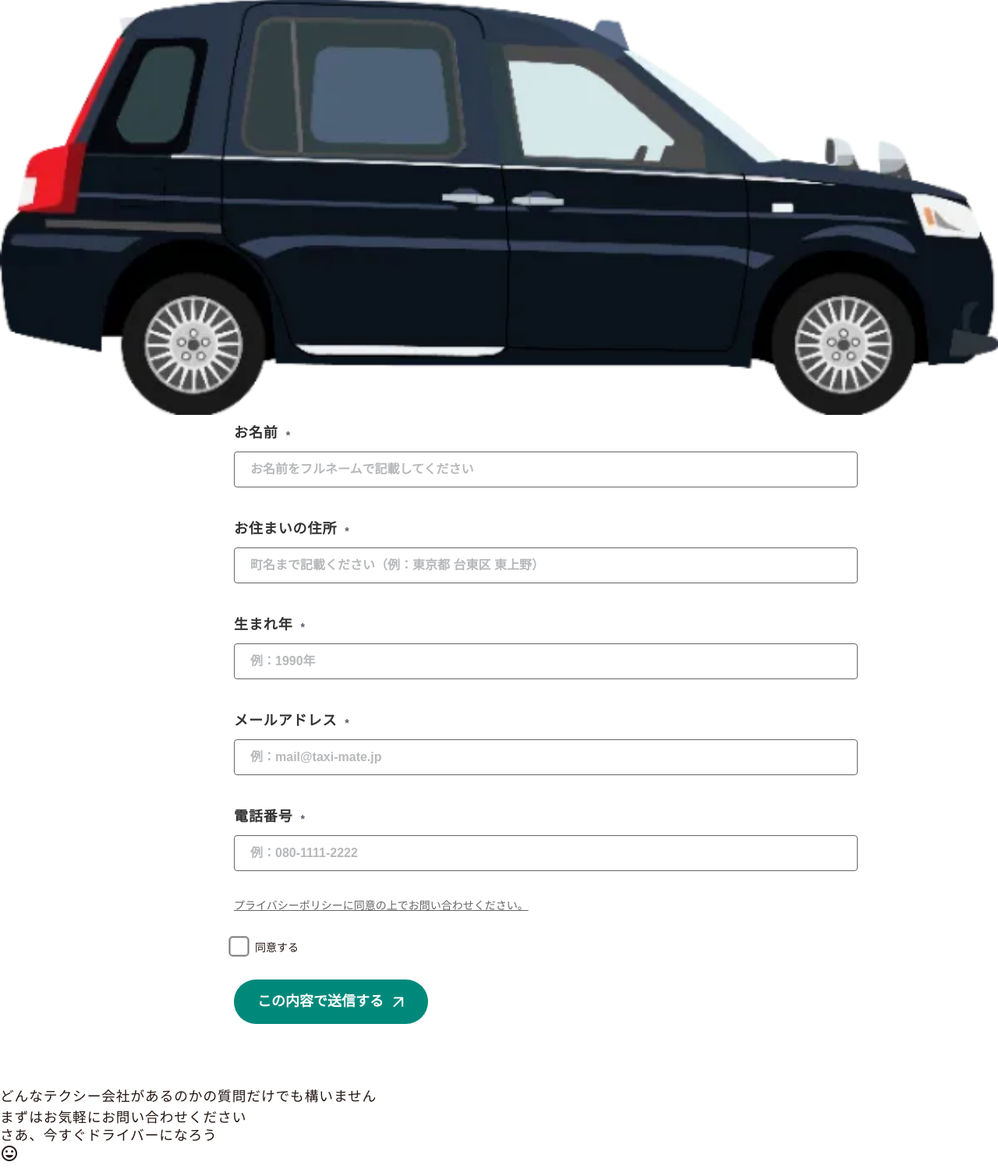
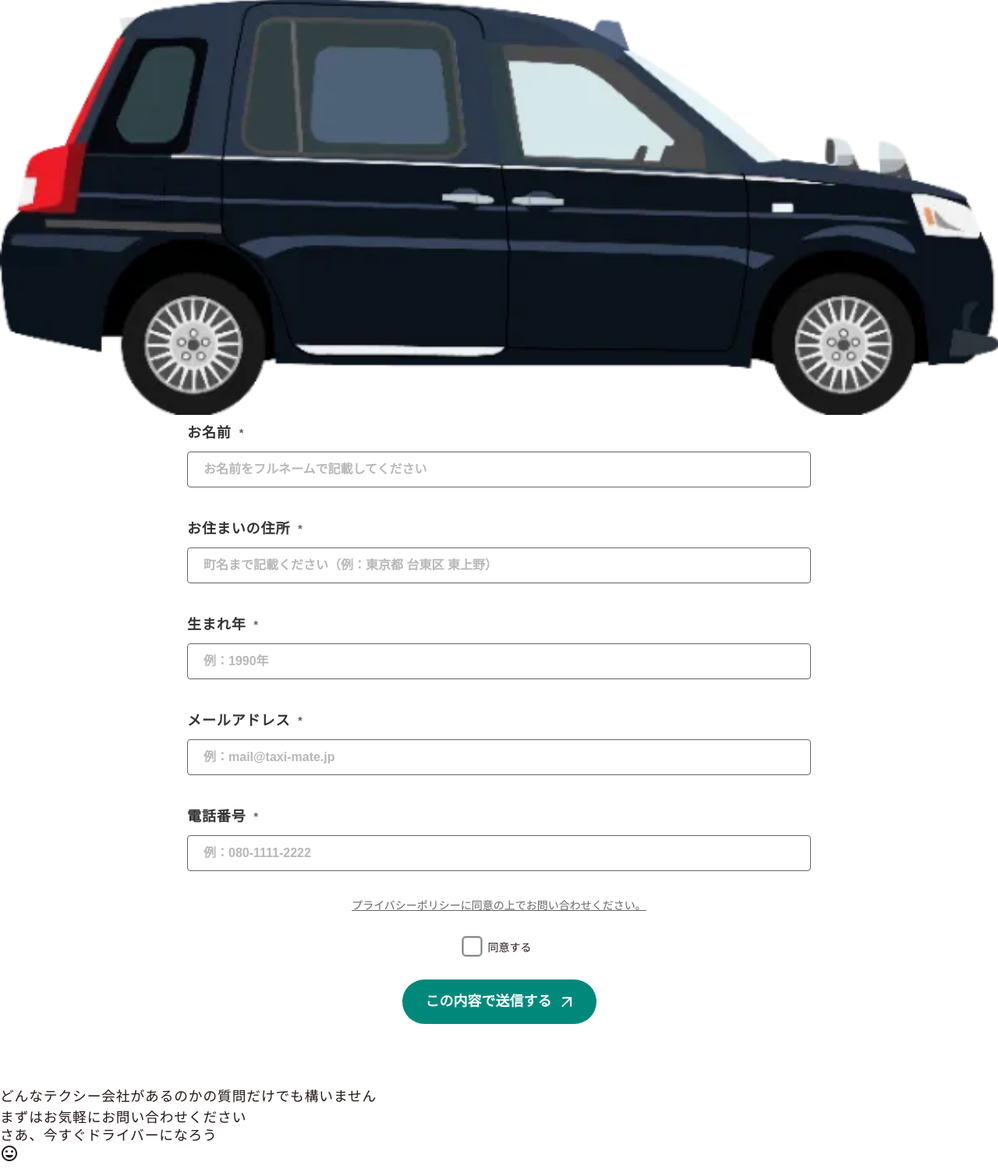
Before and after one commit to nagahamayuki/taxi-mate, a PHP site: page /contact in a window 1280 px wide. Shown: the part 499-1998 px from the top of the page at 78% size. Run offline with PHP 8.4, Linux system fonts and the light colour scheme; style sheets or scripts are compiled from the project's sources.

Commit message:
7/10 ルートディレクトリのLPのデザインを修正

```diff
--- a/css/style_contact.css
+++ b/css/style_contact.css
@@ -1,11 +1,9 @@
 .contact {
-  width: 100%;
-  padding-left: 300px;
-  padding-right: 40px;
-  margin-bottom: 80px;
+  margin: 0px auto 80px;
+  padding: 0px 20px;
   display: flex;
   flex-direction: column;
-  align-items: start;
+  align-items: center;
   gap: 30px;
 }
 .contact .form-section {
@@ -16,7 +14,7 @@
   padding: 10px 0;
   color: rgb(51, 51, 51);
   display: flex;
-  align-items: end;
+  align-items: center;
 }
 .contact .form-section .label p {
   font-size: 18px;
@@ -62,7 +60,8 @@
 }
 .contact .privacy-agree input[type=checkbox] {
   margin-right: 10px;
-  backface-visibility: hidden;
+  -webkit-backface-visibility: hidden;
+          backface-visibility: hidden;
   -webkit-appearance: auto;
      -moz-appearance: auto;
           appearance: auto;
@@ -108,4 +107,5 @@
 .contact #please_enter_privacy {
   color: red;
   margin-top: 10px;
-}/*# sourceMappingURL=style_contact.css.map */
+}
+/*# sourceMappingURL=style_contact.css.map */
--- a/css/style_contact.scss
+++ b/css/style_contact.scss
@@ -1,11 +1,9 @@
 .contact {
-  width: 100%;
-  padding-left: 300px;
-  padding-right: 40px;
-  margin-bottom: 80px;
+  margin: 0px auto 80px;
+  padding: 0px 20px;
   display: flex;
   flex-direction: column;
-  align-items: start;
+  align-items: center;
   gap: 30px;
 
   .form-section {
@@ -15,7 +13,7 @@
       padding: 10px 0;
       color: rgb(51, 51, 51);
       display: flex;
-      align-items: end;
+      align-items: center;
       p {
         font-size: 18px;
         font-weight: 700;
--- a/css/style_registration.css
+++ b/css/style_registration.css
@@ -183,6 +183,7 @@
 .registration-form #please_enter_firstname,
 .registration-form #please_enter_lastname,
 .registration-form #please_enter_phonenumber,
+.registration-form #please_enter_email,
 .registration-form #please_enter_privacy,
 .registration-form #valid_email {
   color: #d9534f;
--- a/css/style_registration.scss
+++ b/css/style_registration.scss
@@ -208,6 +208,7 @@
   #please_enter_firstname,
   #please_enter_lastname,
   #please_enter_phonenumber,
+  #please_enter_email,
   #please_enter_privacy,
   #valid_email {
     color: #d9534f;
--- a/mail.service.php
+++ b/mail.service.php
@@ -1,6 +1,7 @@
 <?php
 
-$to = "nagahama@anytrail.jp";
+//$to = "nagahama@anytrail.jp";
+$to = "shoji0014@gmail.com";
 $headers = "From: nagahama@anytrail.jp";
 
 $text = "お名前:" . $_GET["name"] . "\n";
--- a/registration.php
+++ b/registration.php
@@ -1,6 +1,7 @@
 <?php
 
-$to = "nagahama@anytrail.jp";
+//$to = "nagahama@anytrail.jp";
+$to = "shoji0014@gmail.com";
 $headers = "From: nagahama@anytrail.jp";
 
 
--- a/registration/index.html
+++ b/registration/index.html
@@ -606,6 +606,9 @@
                 <p id="valid_email" class="d-none">
                   有効なメールアドレスを入力してください。
                 </p>
+                <p id="please_enter_email" class="d-none">
+                  入力してください
+                </p>
               </div>
               <div class="item item-privacy">
                 <label class="form-label required"
```
Also changed, not shown: js/registration.js (+24 -2 lines), sitemap.xml (line endings or trailing spaces), 1 other file.
